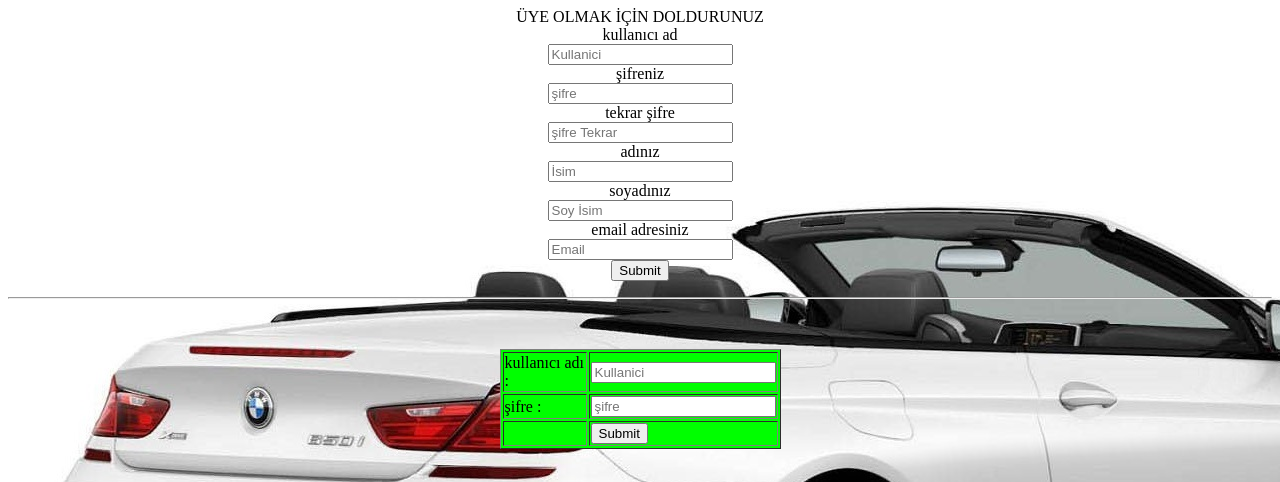
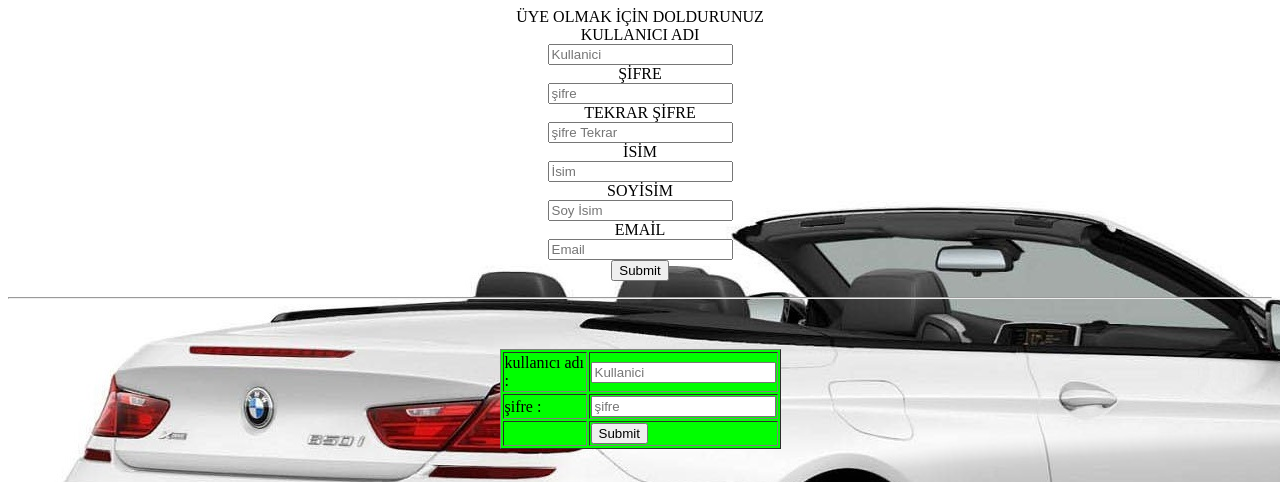
Before and after one commit to canyjlmaz0/PHPPROJE, a PHP site: page / in a window 1280 px wide. Shown: the top 482 px of the page. Run offline with PHP 8.4, Linux system fonts and the light colour scheme.

Commit message:
DÜZENLEME

```diff
--- a/index.php
+++ b/index.php
@@ -33,17 +33,17 @@ if($hata != "") echo "<hr>". $hata. "<hr>";
 <center>
 <form method="post" >
 <center>
- kullanıcı ad <br>
+ KULLANICI ADI <br>
  <input id="kulad" name="kulad" type="text" placeholder="Kullanici"/><br>
- şifreniz  <br>
+ ŞİFRE  <br>
   <input id="pass" name="pass" type="password" placeholder="şifre"/><br>
- tekrar şifre<br>
+ TEKRAR ŞİFRE<br>
  <input id="repass" name="repass" type="password" placeholder="şifre Tekrar"/><br>
- adınız <br>
+ İSİM <br>
  <input id="isim" name="isim" type="text" placeholder="İsim"/><br>
- soyadınız <br>
+ SOYİSİM <br>
  <input id="soyisim" name="soyisim" type="text" placeholder="Soy İsim"/><br>
- email adresiniz <br>
+ EMAİL <br>
  <input id="Email" name="Email" type="email" placeholder="Email"/><br>
  </center>
  <input type="submit"  name="kaydet">
```
